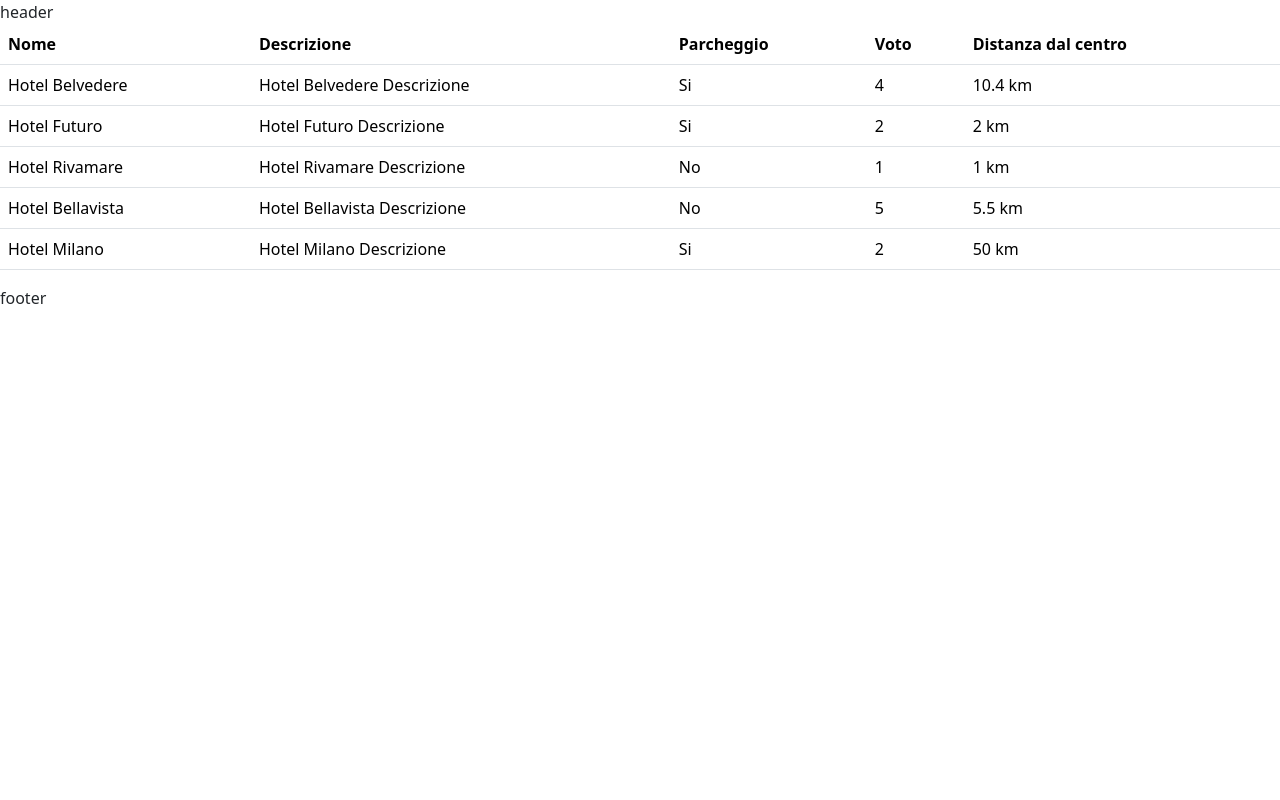
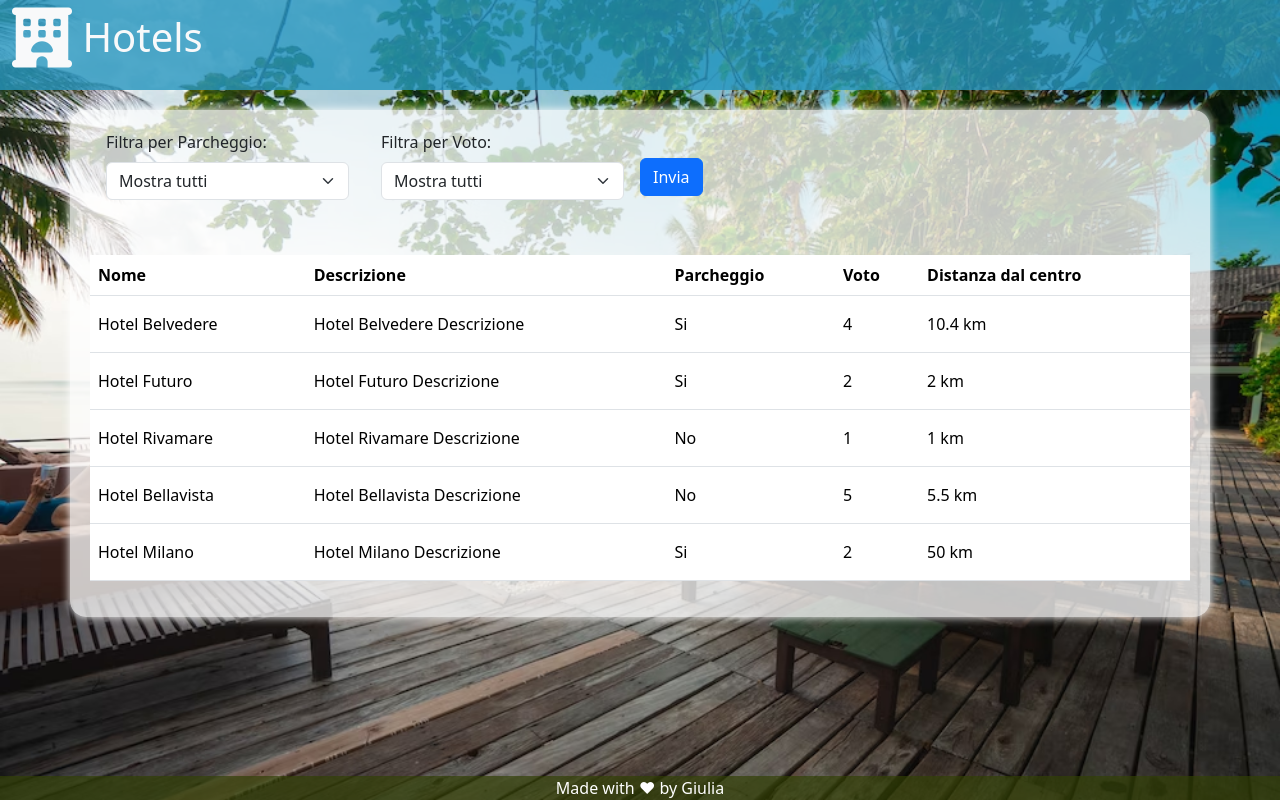
Before and after one commit to giuliamari04/php-hotel, a PHP site: page / in a window 1280 px wide. Run offline with PHP 8.4, Linux system fonts and the light colour scheme.

Commit message:
esercizio completato + bonus e decorazioni

```diff
--- a/css/style.css
+++ b/css/style.css
@@ -0,0 +1,32 @@
+*{
+    margin: 0;
+    padding: 0;
+    box-sizing: border-box;
+}
+header{
+    background-color: #2595becc;
+    height: 90px;
+}
+body{
+    height: 100vh;
+    background-image: url(../img/hotel-bg.jpg);
+   background-size: cover;
+   background-position: center;
+}
+
+.my-bg-light{
+    background-color: rgba(255, 255, 255, 0.75);
+    padding: 20px;
+    margin-top: 20px;
+    box-shadow: 0px 0px 10px white;
+}
+footer{
+    position: fixed;
+    bottom: 0;
+    background-color:#324105af;
+    color: white;
+}
+
+table{
+    margin-top: 5%;
+}
--- a/index.php
+++ b/index.php
@@ -1,11 +1,58 @@
 <?php
-include __DIR__ ."/Model/db.php";
-include __DIR__ ."/partials/header.php";
+include __DIR__ . "/Model/db.php";
+include __DIR__ . "/partials/header.php";
+
+if (isset($_GET["parking"])) {
+    $parking = $_GET['parking'];
+    $hotels = array_filter($hotels, fn($item) => $item['parking'] == $parking || $parking === '');
+}
+
+if (isset($_GET["vote"])) {
+    $vote = $_GET['vote'];
+    $hotels = array_filter($hotels, fn($item) => $item['vote'] == $vote || $vote === '');
+}
+
 
 //var_dump($hotels);
 ?>
 
-    <main>
+<main class="container my-bg-light rounded-4 ">
+    <form action="index.php" method="GET">
+        <div class="d-flex">
+            <div class="w-25 px-3">
+                <label for="parking" class="form-label ">Filtra per Parcheggio:</label>
+                <select name="parking" id="parking" class="form-select">
+                    <option value="">Mostra tutti</option>
+                    <option value="1">Con parcheggio
+                    </option>
+                    <option value="0">Senza parcheggio
+                    </option>
+                </select>
+            </div>
+            <div class="w-25 px-3">
+                <label for="rating" class="form-label">Filtra per Voto:</label>
+                <select name="vote" id="vote" class="form-select">
+                    <option value="">Mostra tutti</option>
+                    <?php for ($i = 1; $i <= 5; $i++): ?>
+                        <option value="<?php echo $i; ?>">
+                            <?php echo $i; ?> stelle
+                        </option>
+                    <?php endfor; ?>
+                </select>
+            </div>
+            <div>
+                <br />
+                <button type="submit" class="btn btn-primary mt-1">Invia</button>
+            </div>
+
+        </div>
+
+    </form>
+    <div>
+        <?php
+        if (count($hotels) > 0) {
+            ?>
+
             <table class="table">
                 <thead>
                     <tr>
@@ -19,17 +66,31 @@ include __DIR__ ."/partials/header.php";
                 <tbody>
                     <?php foreach ($hotels as $hotel) { ?>
                         <tr>
-                    <td><?php echo $hotel['name'] ?></td>
-                    <td><?php echo $hotel['description'] ?></td>
-                    <td><?php echo $hotel['parking'] ? 'Si' : 'No' ?></td>
-                    <td><?php echo $hotel['vote'] ?></td>
-                    <td><?php echo $hotel['distance_to_center'] ?> km</td>
+                            <td class="py-3">
+                                <?php echo $hotel['name'] ?>
+                            </td>
+                            <td class="py-3">
+                                <?php echo $hotel['description'] ?>
+                            </td>
+                            <td class="py-3">
+                                <?php echo $hotel['parking'] ? 'Si' : 'No' ?>
+                            </td>
+                            <td class="py-3">
+                                <?php echo $hotel['vote'] ?>
+                            </td>
+                            <td class="py-3">
+                                <?php echo $hotel['distance_to_center'] ?> km
+                            </td>
                         </tr>
                     <?php } ?>
                 </tbody>
             </table>
+        <?php } else { ?>
+            <div class="alert-danger alert w-50 m-3">Ci dispiace ma non ci sono Hotels con questi requisiti.</div>
+        <?php } ?>
+    </div>
 </main>
 
 <?php
-include __DIR__ ."/partials/footer.php";
+include __DIR__ . "/partials/footer.php";
 ?>
--- a/partials/footer.php
+++ b/partials/footer.php
@@ -1,3 +1,5 @@
-<footer>footer</footer>
+<footer class="w-100 text-center">
+    Made with &hearts; by Giulia
+</footer>
 </body>
 </html>
--- a/partials/header.php
+++ b/partials/header.php
@@ -1,11 +1,28 @@
 <!DOCTYPE html>
 <html lang="en">
+
 <head>
     <meta charset="UTF-8">
     <meta name="viewport" content="width=device-width, initial-scale=1.0">
-    <link href="https://cdn.jsdelivr.net/npm/bootstrap@5.3.2/dist/css/bootstrap.min.css" rel="stylesheet" integrity="sha384-T3c6CoIi6uLrA9TneNEoa7RxnatzjcDSCmG1MXxSR1GAsXEV/Dwwykc2MPK8M2HN" crossorigin="anonymous">
+    <link href="https://cdn.jsdelivr.net/npm/bootstrap@5.3.2/dist/css/bootstrap.min.css" rel="stylesheet"
+        integrity="sha384-T3c6CoIi6uLrA9TneNEoa7RxnatzjcDSCmG1MXxSR1GAsXEV/Dwwykc2MPK8M2HN" crossorigin="anonymous">
+    <link rel="stylesheet" href="https://cdnjs.cloudflare.com/ajax/libs/font-awesome/6.5.0/css/all.min.css">
     <link rel="stylesheet" href="css/style.css">
+
     <title>PHP Hotel</title>
 </head>
+
 <body>
-    <header>header</header>
+    <header>
+        <nav class="navbar">
+            <div class="container-fluid d-flex flex-nowrap">
+                <a class="navbar-brand text-light w-50" href="#">
+                    <h1><i class="fa-solid fa-hotel fa-xl"></i> Hotels</h1>
+                </a>
+
+
+
+
+            </div>
+        </nav>
+    </header>
```
Also changed, not shown: img/hotel-bg.jpg (added). Lines whose indentation alone changed are shown as unchanged.
